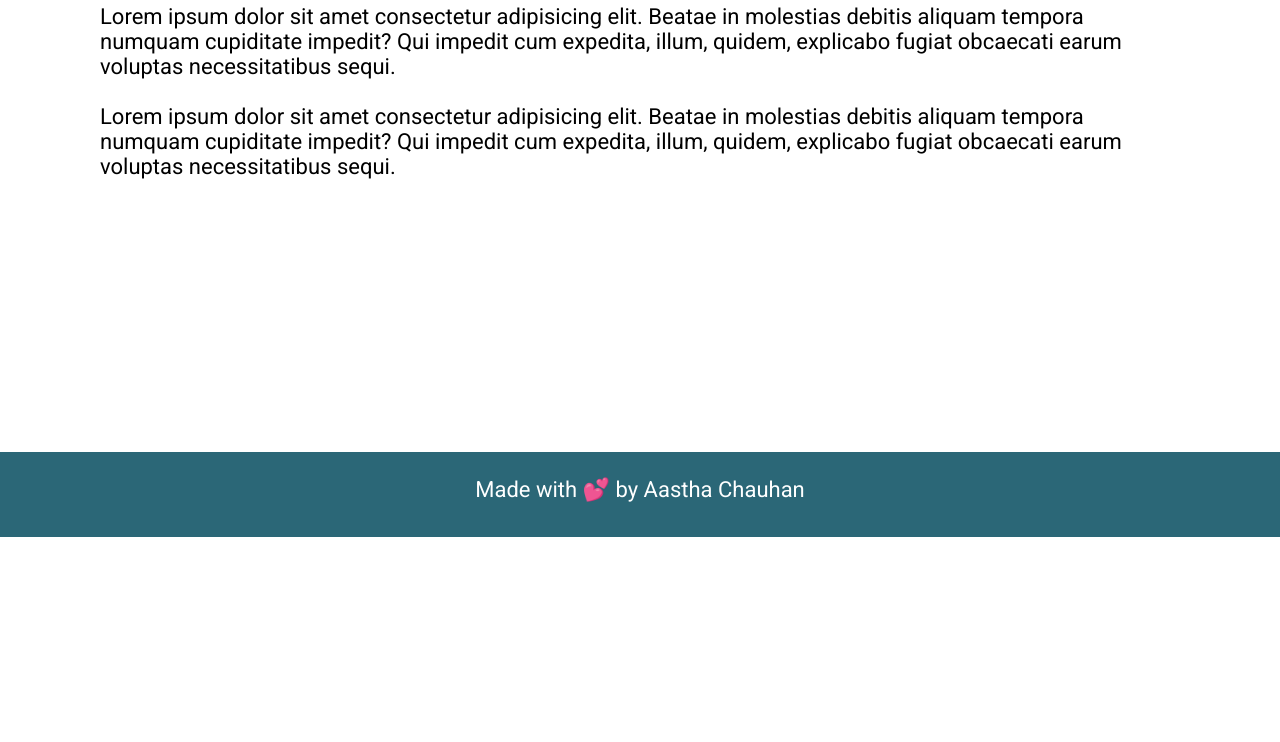
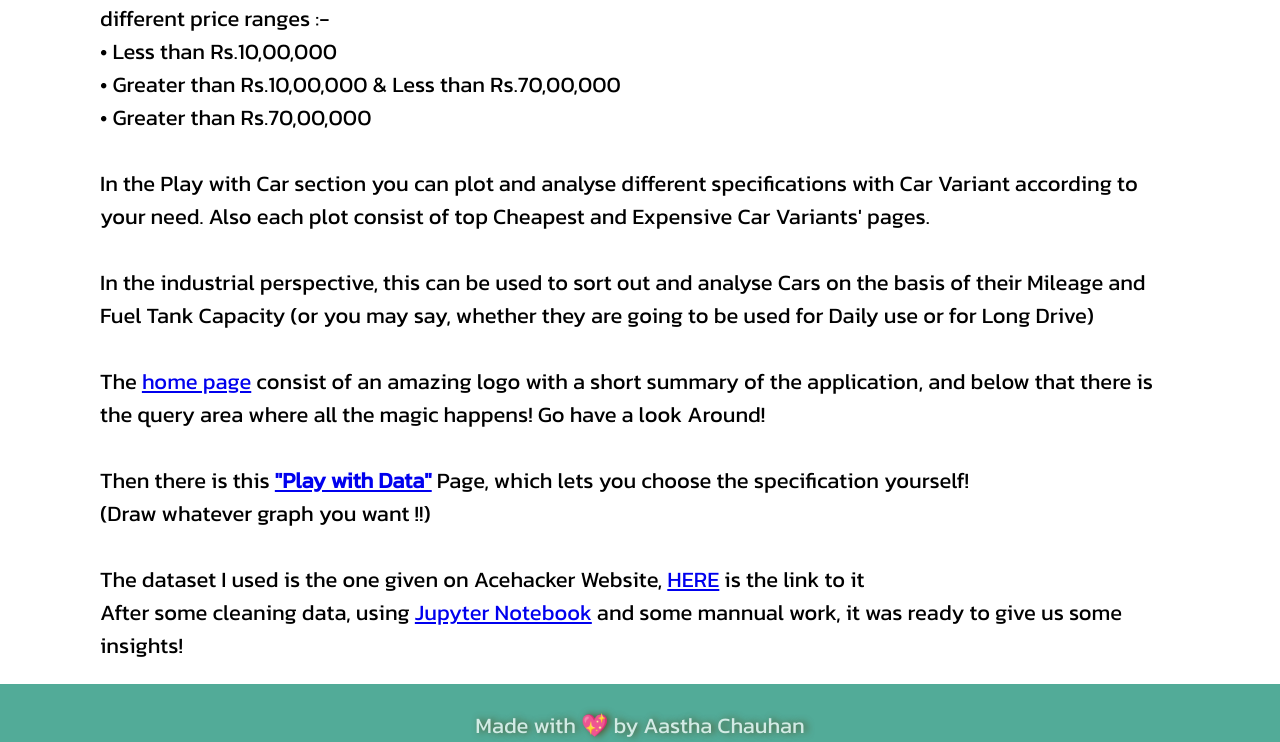
Before and after one commit to aastha-chauhan-gits/Car-Dekho, a plain HTML site: page about.html in a window 1280 px wide. Shown: the part 263-1005 px from the top of the page. Before the commit the page ends 800 px from the top, so only its background shows below. Drawn offline with Linux system fonts and the light colour scheme.

Commit message:
SOME FINAL CHANGES

```diff
--- a/about.html
+++ b/about.html
@@ -4,13 +4,17 @@
     <meta charset="UTF-8">
     <meta http-equiv="X-UA-Compatible" content="IE=edge">
     <meta name="viewport" content="width=device-width, initial-scale=1.0">
+    <!-- TITLE OF THE PAGE -->
     <title>About</title>
+    <!-- --------------------------- -->
+    <!-- IMPORTING CSS -->
     <link rel="stylesheet" href="res/style.css">
     <link rel="stylesheet" href="res/about.css">
+    <!-- INSERTING FAVICON -->
     <link rel="icon" type="image/x-icon" href="res/favicon.png">
 </head>
 <body>
-
+    <!-- NAVBAR -->
     <div class="navbar">
         <div>
             <a href="index.html">
@@ -24,32 +28,47 @@
         </div>
         <div class="selected">About</div>
     </div>
+    <!-- --------------------------- -->
 
+    <!-- ABOUT SECTION -->
     <div class="aboutArea">
-        <h1 style="font-size: 30px;">ABOUT</h1>
+        <h1 style="font-size: 50px; color: #52ab98; text-shadow: 3px 1px 2px #698B69;">ABOUT</h1>
         <p>
-            Lorem ipsum dolor sit amet consectetur adipisicing elit. Beatae in
-            molestias debitis aliquam tempora numquam cupiditate impedit? Qui impedit
-            cum expedita, illum, quidem, explicabo fugiat obcaecati earum voluptas
-            necessitatibus sequi.
+            You can plot and choose the cars based on it's applications available that is
+            Daily use and Long Drive in three different price ranges :-
+            <br>• Less than Rs.10,00,000
+            <br>• Greater than Rs.10,00,000 & Less than Rs.70,00,000
+            <br>• Greater than Rs.70,00,000
             <br><br>
-            Lorem ipsum dolor sit amet consectetur adipisicing elit. Beatae in
-            molestias debitis aliquam tempora numquam cupiditate impedit? Qui impedit
-            cum expedita, illum, quidem, explicabo fugiat obcaecati earum voluptas
-            necessitatibus sequi.
+            In the Play with Car section you can plot and analyse different specifications with Car Variant
+            according to your need. Also each plot consist of top Cheapest and Expensive Car Variants' pages.
             <br><br>
-            Lorem ipsum dolor sit amet consectetur adipisicing elit. Beatae in
-            molestias debitis aliquam tempora numquam cupiditate impedit? Qui impedit
-            cum expedita, illum, quidem, explicabo fugiat obcaecati earum voluptas
-            necessitatibus sequi.
+            In the industrial perspective, this can be used to sort out and analyse Cars
+            on the basis of their Mileage and Fuel Tank Capacity (or you may say, whether they are going to be used
+            for Daily use or for Long Drive)
+            <br><br>
+            The <a href="index.html">home page</a> consist of an amazing logo with a short summary of the application, and below
+            that there is the query area where all the magic happens! Go have a look Around!
+            <br><br>
+            Then there is this <b><a href="playwithdata.html">"Play with Data"</a></b> Page, which lets you choose the specification yourself!
+            <br>
+            (Draw whatever graph you want !!)
+            <br><br>
+            The dataset I used is the one given on Acehacker Website, <a href="https://acehacker.com/microsoft/engage2022/cars_engage_2022.csv">HERE</a> is the link to it
+            <br>
+            After some cleaning data, using <a href="#">Jupyter Notebook</a> and some mannual work, it was
+            ready to give us some insights!
         </p>
     </div>
+    <!-- --------------------------- -->
 
-    <div class="footer" style="position: fixed; bottom: 0; left: 0; width: 100%;">
+    <!-- FOOTER SECTION -->
+    <div class="footer">
         <center>
-            Made with 💕 by <a href="https://linktr.ee/Aastha_Chauhan" target="_blank">Aastha Chauhan</a>
+            Made with 💖 by <a href="https://linktr.ee/Aastha_Chauhan" target="_blank">Aastha Chauhan</a>
         </center>
     </div>
 
+    <!-- --------------------------- -->
 </body>
 </html>
--- a/res/pldata.css
+++ b/res/pldata.css
@@ -25,7 +25,7 @@
     width: 220px;
     height: 35px;
     background-color: #52ab98;
-    color: white;
+    color: #d2ebe5;
     border: none;
     box-shadow: rgba(60, 64, 67, 0.3) 0px 1px 2px 0px, rgba(60, 64, 67, 0.15) 0px 1px 3px 1px;
 }
--- a/res/style.css
+++ b/res/style.css
@@ -1,10 +1,30 @@
-@import url('https://fonts.googleapis.com/css2?family=Roboto&display=swap');
+@import url('https://fonts.googleapis.com/css2?family=Kanit&display=swap');
 
 * {
-    font-family: 'Roboto', sans-serif;
+    font-family: 'kanit', sans-serif;
     font-size: 22px;
     scroll-behavior: smooth;
 }
+/* This will work on Firefox */
+* {
+    scrollbar-width: thin;
+    scrollbar-color: #d2ebe5 #52ab98;
+  }
+
+  /* Targtes on Chrome, Edge, and Safari */
+  *::-webkit-scrollbar {
+    width: 12px;
+  }
+
+  *::-webkit-scrollbar-track {
+    background: #52ab98;
+  }
+
+  *::-webkit-scrollbar-thumb {
+    background-color: #d2ebe5;
+    border-radius: 20px;
+    border: 3px solid #52ab98;
+  }
 
 body {
     margin: 0px;
@@ -33,7 +53,7 @@ body {
 
 .navbar .selected{
     background-color: #52ab98;
-    color: white;
+    color: #d2ebe5;
 }
 
 .navbar a {
@@ -81,7 +101,7 @@ hr {
     padding: 50px;
     padding-top: 30px;
     border-radius: 20px;
-    background-color: white;
+    background-color: #d2ebe5;
 }
 
 .queryArea .formArea .formBox #journeyType {
@@ -96,7 +116,7 @@ hr {
     width: 220px;
     height: 35px;
     background-color: #52ab98;
-    color: white;
+    color: #d2ebe5;
     border: none;
     box-shadow: rgba(60, 64, 67, 0.3) 0px 1px 2px 0px, rgba(60, 64, 67, 0.15) 0px 1px 3px 1px;
 }
@@ -119,13 +139,15 @@ hr {
 }
 
 .footer {
-    background-color: #2b6777;
+    background-color: #52ab98;
     height: 60px;
     padding-top: 25px;
-    color: white;
+    color: #d2ebe5;
+    text-shadow: 3px 0px 7px rgba(81,67,21,0.8);
 }
 
 .footer a {
     text-decoration: none;
-    color: white;
+    color: #d2ebe5;
+    font-style: bold;
 }
--- a/script/pldata.js
+++ b/script/pldata.js
@@ -1,5 +1,7 @@
+// GET THE FORM ELEMENT FROM PLAY WITH CAR SECTION
 const form  = document.getElementById('playForm');
 
+// THIS FUNTION IS CALLED ON HITTING THA GET RESULT BUTTON
 form.addEventListener('submit', (event) => {
 
     var pl = document.getElementById('plot');
```
Also changed, not shown: index.html (+42 -11 lines), script/index.js (+7 -1 lines), res/Bulb.gif (added), res/CarDekho.png (added), res/CarDekhologo.png (deleted), 1 other file.
